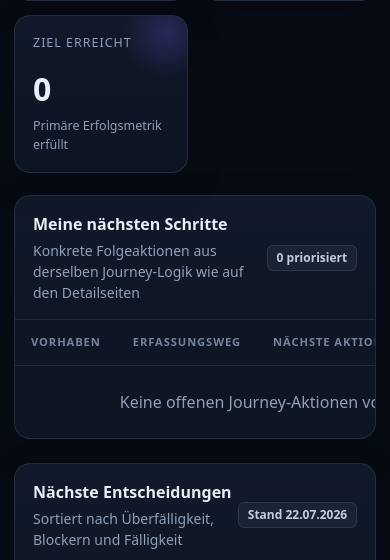
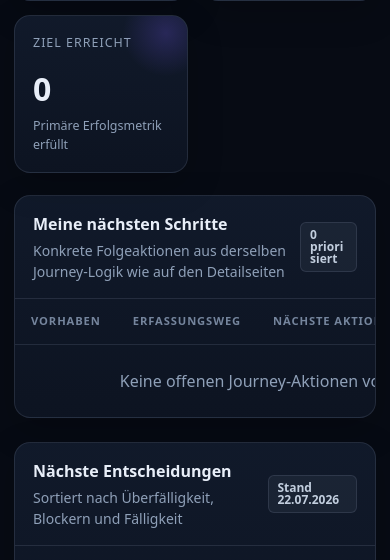
Before and after one commit to Satte882/KI-UseCase-Radar, a Django app: page / in a window 390 px wide. Shown: the part 747-1307 px from the top of the page. Run offline with Django 5.2, Linux system fonts and the light colour scheme; the visitor is signed in with stand-in values (Sample User, id 1); data comes from the database, SQL or seed files in the repository; data that the repository does not hold is empty; parts of the project's set-up code (start-up, migrations or seed data) failed here and were passed over.

Commit message:
Fix mobile badge page overflow (#22)
Keep long status badges within the mobile content width while preserving the Desktop layout. Verified the Use Case detail and Pilot start form with Playwright at Desktop and Mobile viewports.

```diff
--- /dev/null
+++ b/static/css/mobile-overflow.css
@@ -0,0 +1,8 @@
+@media (max-width: 720px) {
+  .app-content .badge {
+    max-width: 100%;
+    white-space: normal;
+    overflow-wrap: anywhere;
+    text-align: left;
+  }
+}
--- a/templates/base.html
+++ b/templates/base.html
@@ -15,6 +15,7 @@
   <link rel="stylesheet" href="{% static 'css/architecture.css' %}">
   <link rel="stylesheet" href="{% static 'css/delivery.css' %}">
   <link rel="stylesheet" href="{% static 'css/outcome-workspace.css' %}">
+  <link rel="stylesheet" href="{% static 'css/mobile-overflow.css' %}">
 </head>
 <body>
 {% if user.is_authenticated %}
```
